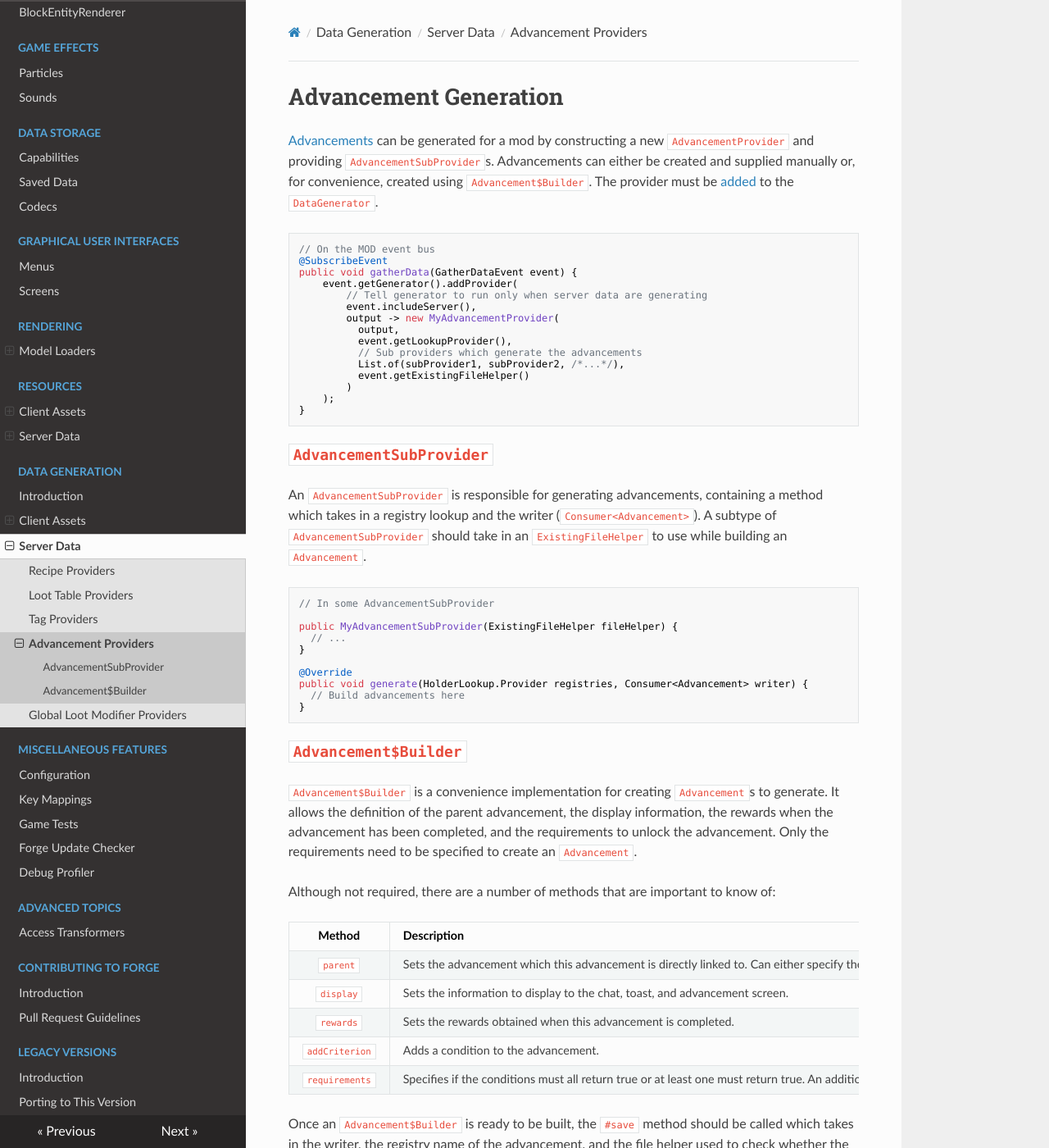
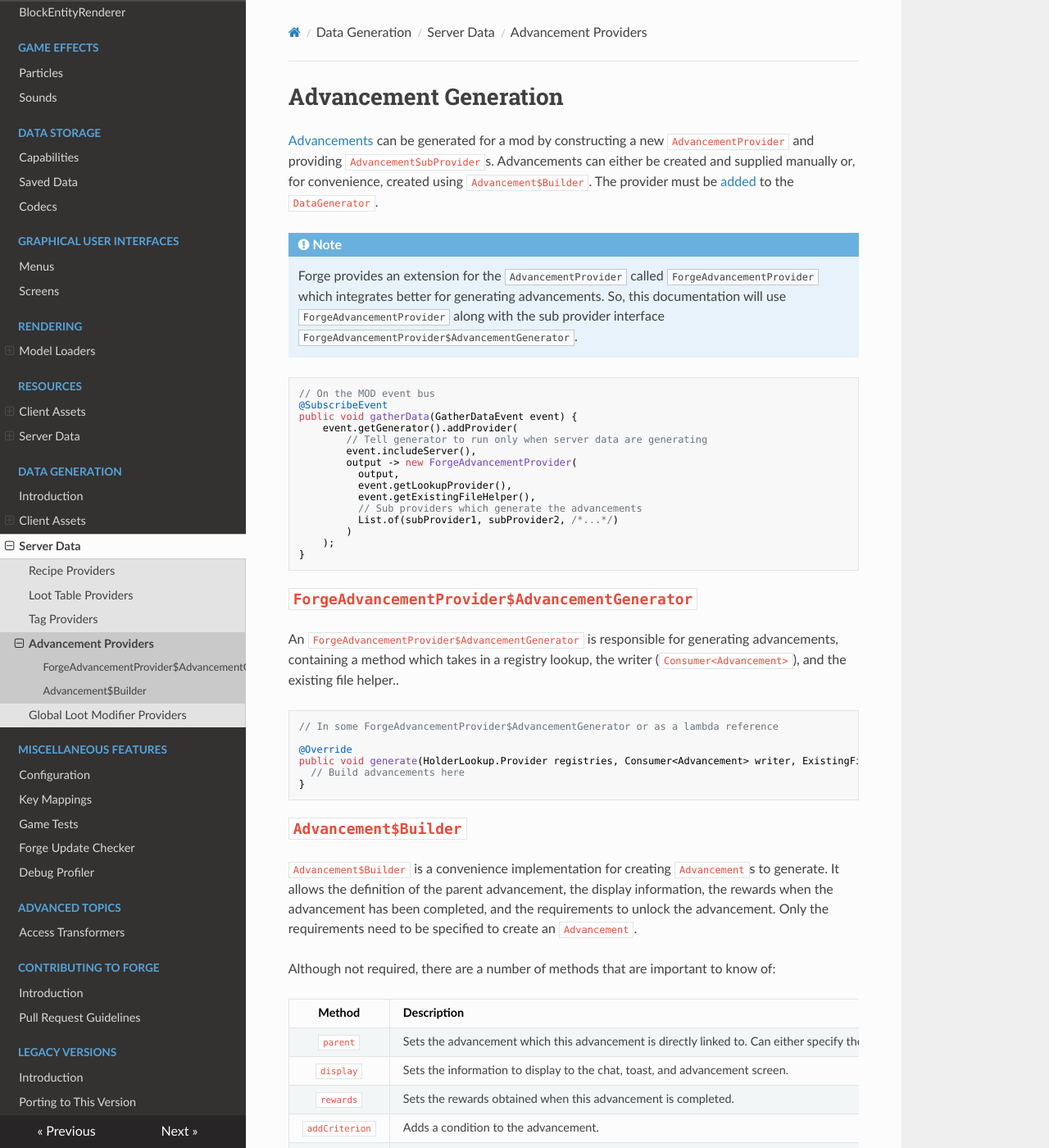
Before and after one commit to MinecraftForge/Documentation, an MkDocs documentation site: the page built from docs/datagen/server/advancements.md, in a window 1280 px wide and 1400 px high. Shown: the whole window at 82% size. Built offline with MkDocs 1.6.1, drawn with Linux system fonts in a browser that asks for light colours; nearby versions of some CDN libraries; some of the changed text lies outside the part shown.

Commit message:
Update to new PRs
- MinecraftForge/MinecraftForge#9170
- MinecraftForge/MinecraftForge#9182
- MinecraftForge/MinecraftForge#9188

````diff
--- a/docs/datagen/server/advancements.md
+++ b/docs/datagen/server/advancements.md
@@ -2,6 +2,9 @@ Advancement Generation
 ======================
 
 [Advancements] can be generated for a mod by constructing a new `AdvancementProvider` and providing `AdvancementSubProvider`s. Advancements can either be created and supplied manually or, for convenience, created using `Advancement$Builder`. The provider must be [added][datagen] to the `DataGenerator`.
+
+!!! note
+    Forge provides an extension for the `AdvancementProvider` called `ForgeAdvancementProvider` which integrates better for generating advancements. So, this documentation will use `ForgeAdvancementProvider` along with the sub provider interface `ForgeAdvancementProvider$AdvancementGenerator`.
 
 ```java
 // On the MOD event bus
@@ -10,31 +13,27 @@ public void gatherData(GatherDataEvent event) {
     event.getGenerator().addProvider(
         // Tell generator to run only when server data are generating
         event.includeServer(),
-        output -> new MyAdvancementProvider(
+        output -> new ForgeAdvancementProvider(
           output,
           event.getLookupProvider(),
+          event.getExistingFileHelper(),
           // Sub providers which generate the advancements
-          List.of(subProvider1, subProvider2, /*...*/),
-          event.getExistingFileHelper()
+          List.of(subProvider1, subProvider2, /*...*/)
         )
     );
 }
 ```
 
-`AdvancementSubProvider`
-------------------------
+`ForgeAdvancementProvider$AdvancementGenerator`
+-----------------------------------------------
 
-An `AdvancementSubProvider` is responsible for generating advancements, containing a method which takes in a registry lookup and the writer (`Consumer<Advancement>`). A subtype of `AdvancementSubProvider` should take in an `ExistingFileHelper` to use while building an `Advancement`.
+An `ForgeAdvancementProvider$AdvancementGenerator` is responsible for generating advancements, containing a method which takes in a registry lookup, the writer (`Consumer<Advancement>`), and the existing file helper..
 
 ```java
-// In some AdvancementSubProvider
-
-public MyAdvancementSubProvider(ExistingFileHelper fileHelper) {
-  // ...
-}
+// In some ForgeAdvancementProvider$AdvancementGenerator or as a lambda reference
 
 @Override
-public void generate(HolderLookup.Provider registries, Consumer<Advancement> writer) {
+public void generate(HolderLookup.Provider registries, Consumer<Advancement> writer, ExistingFileHelper existingFileHelper) {
   // Build advancements here
 }
 ```
@@ -57,11 +56,10 @@ Method         | Description
 Once an `Advancement$Builder` is ready to be built, the `#save` method should be called which takes in the writer, the registry name of the advancement, and the file helper used to check whether the supplied parent exists.
 
 ```java
-// In some AdvancementSubProvider#generate(registries, writer)
-// Assume some field ExistingFileHelper fileHelper
+// In some ForgeAdvancementProvider$AdvancementGenerator#generate(registries, writer, existingFileHelper)
 Advancement example = Advancement.Builder.advancement()
   .addCriterion("example_criterion", triggerInstance) // How the advancement is unlocked
-  .save(writer, name, fileHelper); // Add data to builder
+  .save(writer, name, existingFileHelper); // Add data to builder
 ```
 
 [advancements]: ../../resources/server/advancements.md
````
Also changed, not shown: docs/datagen/client/localization.md (+2 -4 lines), docs/datagen/client/modelproviders.md (+15 -14 lines), docs/datagen/client/sounds.md (+2 -4 lines), docs/datagen/server/glm.md (+2 -4 lines).
